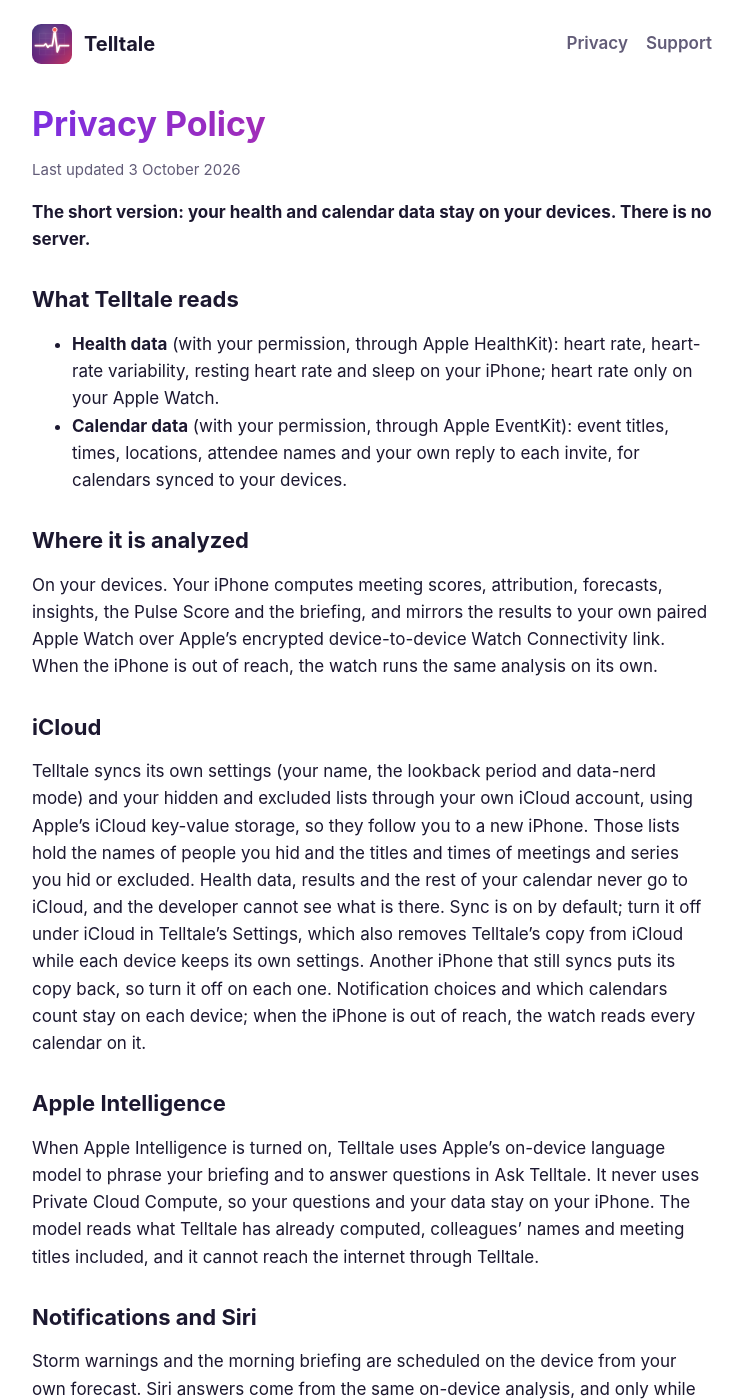
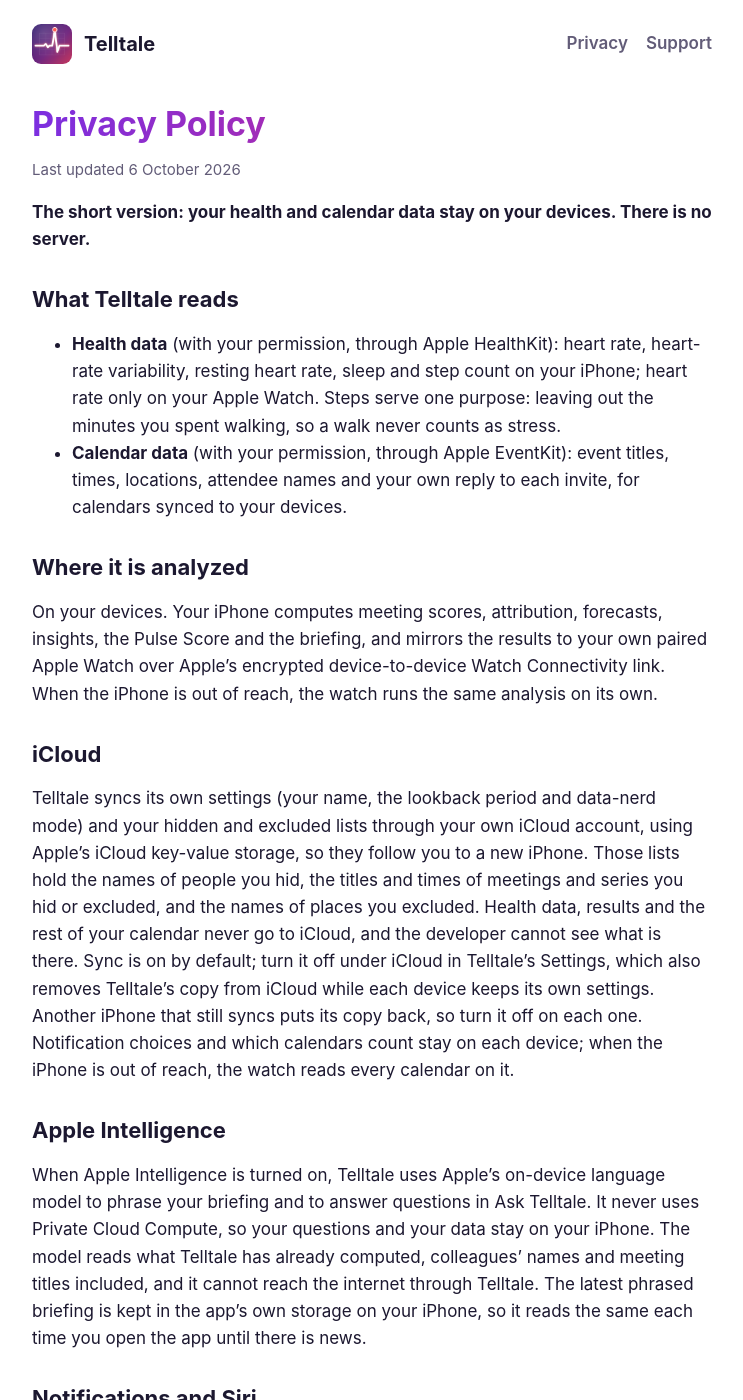
Before and after one commit to Liniker-Seixas/telltale, a Jekyll site: the page built from privacy.md, in a window 1280 px wide and 1400 px high. Shown: the whole window, without its empty margins (268-1011 px from the left). Built offline with Jekyll 4.4.1, drawn with Linux system fonts in a browser that asks for light colours; some of the changed text lies outside the part shown.

Commit message:
Support and privacy pages for Telltale build 4: steps, swipe left, light mode, the tour

```diff
--- a/privacy.md
+++ b/privacy.md
@@ -7,7 +7,7 @@ permalink: /privacy/
 
 # Privacy Policy
 
-<p class="updated">Last updated 3 October 2026</p>
+<p class="updated">Last updated 6 October 2026</p>
 
 **The short version: your health and calendar data stay on your devices.
 There is no server.**
@@ -15,8 +15,10 @@ There is no server.**
 ## What Telltale reads
 
 - **Health data** (with your permission, through Apple HealthKit): heart
-  rate, heart-rate variability, resting heart rate and sleep on your
-  iPhone; heart rate only on your Apple Watch.
+  rate, heart-rate variability, resting heart rate, sleep and step count on
+  your iPhone; heart rate only on your Apple Watch. Steps serve one purpose:
+  leaving out the minutes you spent walking, so a walk never counts as
+  stress.
 - **Calendar data** (with your permission, through Apple EventKit): event
   titles, times, locations, attendee names and your own reply to each
   invite, for calendars synced to your devices.
@@ -34,8 +36,9 @@ the watch runs the same analysis on its own.
 Telltale syncs its own settings (your name, the lookback period and
 data-nerd mode) and your hidden and excluded lists through your own iCloud
 account, using Apple's iCloud key-value storage, so they follow you to a
-new iPhone. Those lists hold the names of people you hid and the titles and
-times of meetings and series you hid or excluded. Health data, results and
+new iPhone. Those lists hold the names of people you hid, the titles and
+times of meetings and series you hid or excluded, and the names of places
+you excluded. Health data, results and
 the rest of your calendar never go to iCloud, and the developer cannot see
 what is there. Sync is on by default; turn it off under iCloud in
 Telltale's Settings, which also removes Telltale's copy from iCloud while
@@ -51,7 +54,9 @@ language model to phrase your briefing and to answer questions in Ask
 Telltale. It never uses Private Cloud Compute, so your questions and your
 data stay on your iPhone. The model reads what Telltale has already
 computed, colleagues' names and meeting titles included, and it cannot
-reach the internet through Telltale.
+reach the internet through Telltale. The latest phrased briefing is kept in
+the app's own storage on your iPhone, so it reads the same each time you
+open the app until there is news.
 
 ## Notifications and Siri
 
@@ -75,9 +80,9 @@ can replace every name with initials.
 
 ## Deleting your data
 
-Telltale stores its settings, your hidden and excluded lists and the
-latest results it mirrored to your watch, in the app's own storage on your
-devices, and the settings and lists in your iCloud while sync is on.
+Telltale stores its settings, your hidden and excluded lists, the latest
+phrased briefing and the latest results it mirrored to your watch, in the
+app's own storage on your devices, and the settings and lists in your iCloud while sync is on.
 Turning sync off on every iPhone removes the iCloud copy; deleting the app,
 whose watch app goes with it, removes the rest. Your Health and Calendar
 data stay in those apps and are never copied elsewhere.
```
Also changed, not shown: support.md (+15 -3 lines).
